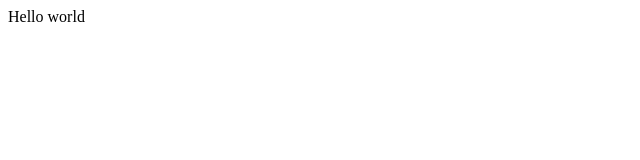
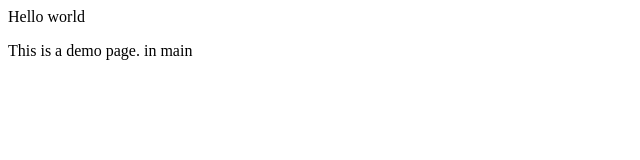
Before and after one commit to Vai14051/Demo, a plain HTML site: page index.html in a window 1280 px wide. Shown: the whole page, without its empty margins (0-640 px from the left). Drawn offline with Linux system fonts and the light colour scheme.

Commit message:
this the main

```diff
--- a/index.html
+++ b/index.html
@@ -1 +1,2 @@
 <p>Hello world</p>
+<p>This is a demo page. in main </p>
```
